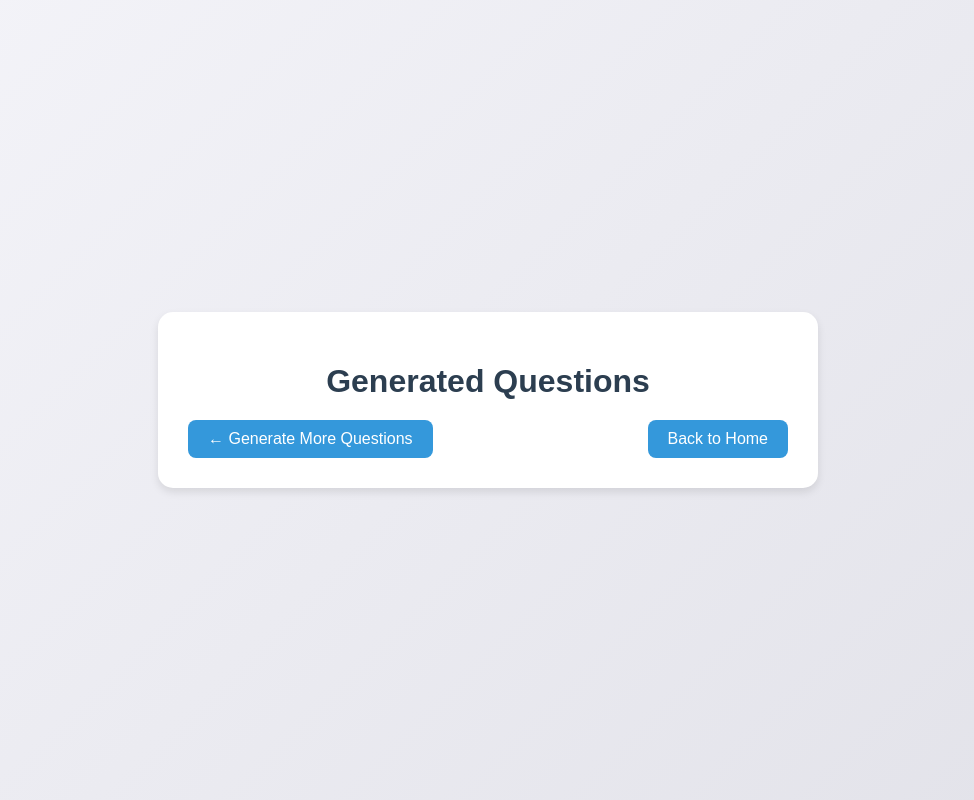
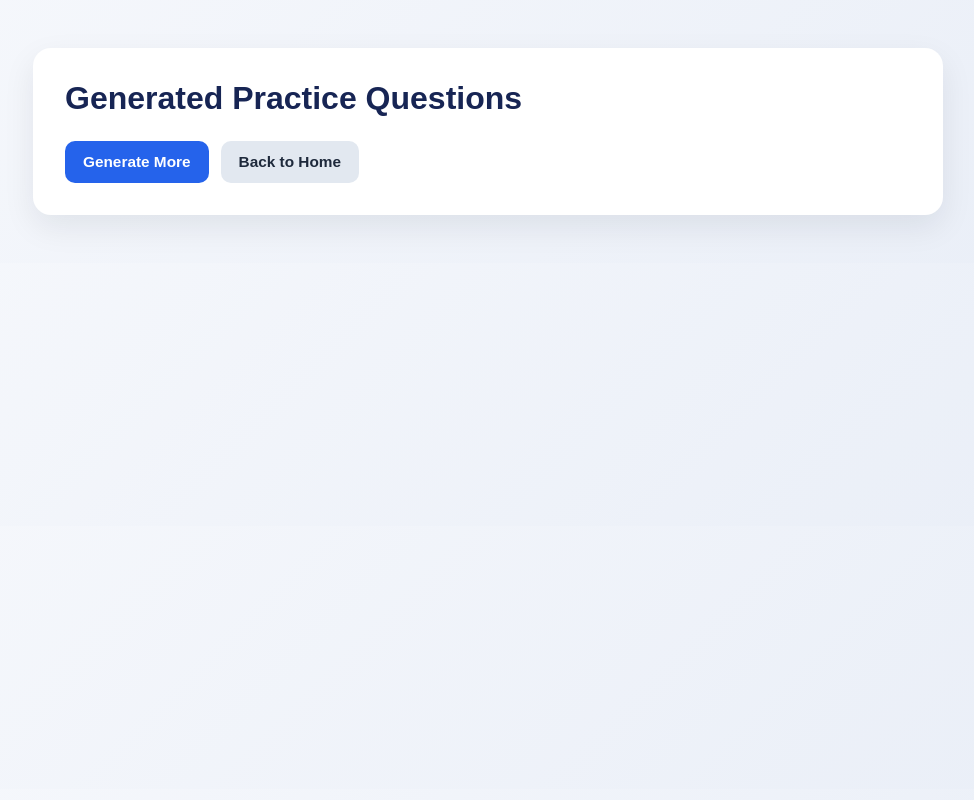
Before and after one commit to mikhail0777/StudyMate-AI, a Flask app: template templates/question_generator_result.html in a window 1280 px wide. Shown: the whole page, without its empty margins (152-1126 px from the left). Run offline with Flask 3, Linux system fonts and the light colour scheme; the template is opened without the code that fills it, so the values that code supplies are empty.

Commit message:
Update question_generator_result.html

```diff
--- a/templates/question_generator_result.html
+++ b/templates/question_generator_result.html
@@ -3,108 +3,102 @@
 <head>
     <meta charset="UTF-8">
     <meta name="viewport" content="width=device-width, initial-scale=1.0">
-    <title>Generated Questions</title>
+    <title>Generated Questions | StudyMate AI</title>
     <style>
-        /* General Styles */
-        body {
-            font-family: 'Arial', sans-serif;
-            margin: 0;
-            padding: 0;
-            background: linear-gradient(135deg, #f4f4f9, #e2e2e9);
-            color: #333;
-            display: flex;
-            justify-content: center;
-            align-items: center;
-            min-height: 100vh;
+        * {
+            box-sizing: border-box;
         }
 
-        .result-container {
-            background-color: #ffffff;
-            border-radius: 15px;
-            box-shadow: 0 4px 8px rgba(0, 0, 0, 0.1);
-            padding: 30px;
-            width: 100%;
-            max-width: 600px;
-            animation: slideUp 0.5s ease-in-out;
+        body {
+            margin: 0;
+            font-family: Arial, sans-serif;
+            background: linear-gradient(135deg, #f6f8fc, #e9eef7);
+            color: #1f2937;
+        }
+
+        .page {
+            max-width: 950px;
+            margin: 0 auto;
+            padding: 48px 20px;
+        }
+
+        .card {
+            background: #ffffff;
+            border-radius: 18px;
+            padding: 32px;
+            box-shadow: 0 12px 32px rgba(15, 23, 42, 0.08);
         }
 
         h1 {
-            font-size: 2rem;
-            margin-bottom: 20px;
-            color: #2c3e50;
-            text-align: center;
+            margin-top: 0;
+            color: #172554;
         }
 
-        ul {
-            list-style-type: none;
+        .question-list {
+            margin: 24px 0 0;
             padding: 0;
-            margin: 0;
+            list-style: none;
         }
 
-        li {
-            background-color: #f9f9f9;
-            padding: 15px;
-            margin-bottom: 10px;
-            border-radius: 8px;
-            border-left: 4px solid #3498db;
-            font-size: 1.1rem;
-            color: #34495e;
-            animation: fadeIn 0.5s ease-in-out;
+        .question-list li {
+            background: #f8fafc;
+            border: 1px solid #e2e8f0;
+            border-radius: 12px;
+            padding: 14px 16px;
+            margin-bottom: 12px;
+            line-height: 1.6;
         }
 
-        li:last-child {
-            margin-bottom: 0;
+        .actions {
+            margin-top: 24px;
+            display: flex;
+            gap: 12px;
+            flex-wrap: wrap;
         }
 
-        /* Buttons Container */
-        .buttons-container {
-            display: flex;
-            justify-content: space-between;
-            margin-top: 20px;
+        .btn {
+            display: inline-block;
+            border-radius: 10px;
+            padding: 12px 18px;
+            font-size: 0.96rem;
+            font-weight: 600;
+            text-decoration: none;
         }
 
-        /* Button Styles */
-        .back-button, .home-button {
-            background-color: #3498db;
-            color: #ffffff;
-            padding: 10px 20px;
-            border: none;
-            border-radius: 8px;
-            font-size: 1rem;
-            cursor: pointer;
-            text-decoration: none;
-            transition: background-color 0.3s ease, transform 0.3s ease;
+        .btn-primary {
+            background: #2563eb;
+            color: white;
         }
 
-        .back-button:hover, .home-button:hover {
-            background-color: #2980b9;
-            transform: scale(1.05);
+        .btn-primary:hover {
+            background: #1d4ed8;
         }
 
-        /* Animations */
-        @keyframes slideUp {
-            from { transform: translateY(20px); opacity: 0; }
-            to { transform: translateY(0); opacity: 1; }
+        .btn-secondary {
+            background: #e2e8f0;
+            color: #1e293b;
         }
 
-        @keyframes fadeIn {
-            from { opacity: 0; }
-            to { opacity: 1; }
+        .btn-secondary:hover {
+            background: #cbd5e1;
         }
     </style>
 </head>
 <body>
-    <div class="result-container">
-        <h1>Generated Questions</h1>
-        <ul>
-            {% for question in questions %}
-                <li>{{ question }}</li>
-            {% endfor %}
-        </ul>
-        <!-- Buttons Container -->
-        <div class="buttons-container">
-            <a href="/question-generator" class="back-button">← Generate More Questions</a>
-            <a href="/" class="home-button">Back to Home</a>
+    <div class="page">
+        <div class="card">
+            <h1>Generated Practice Questions</h1>
+
+            <ul class="question-list">
+                {% for question in questions %}
+                    <li>{{ question }}</li>
+                {% endfor %}
+            </ul>
+
+            <div class="actions">
+                <a class="btn btn-primary" href="/practice-questions">Generate More</a>
+                <a class="btn btn-secondary" href="/">Back to Home</a>
+            </div>
         </div>
     </div>
 </body>
```
